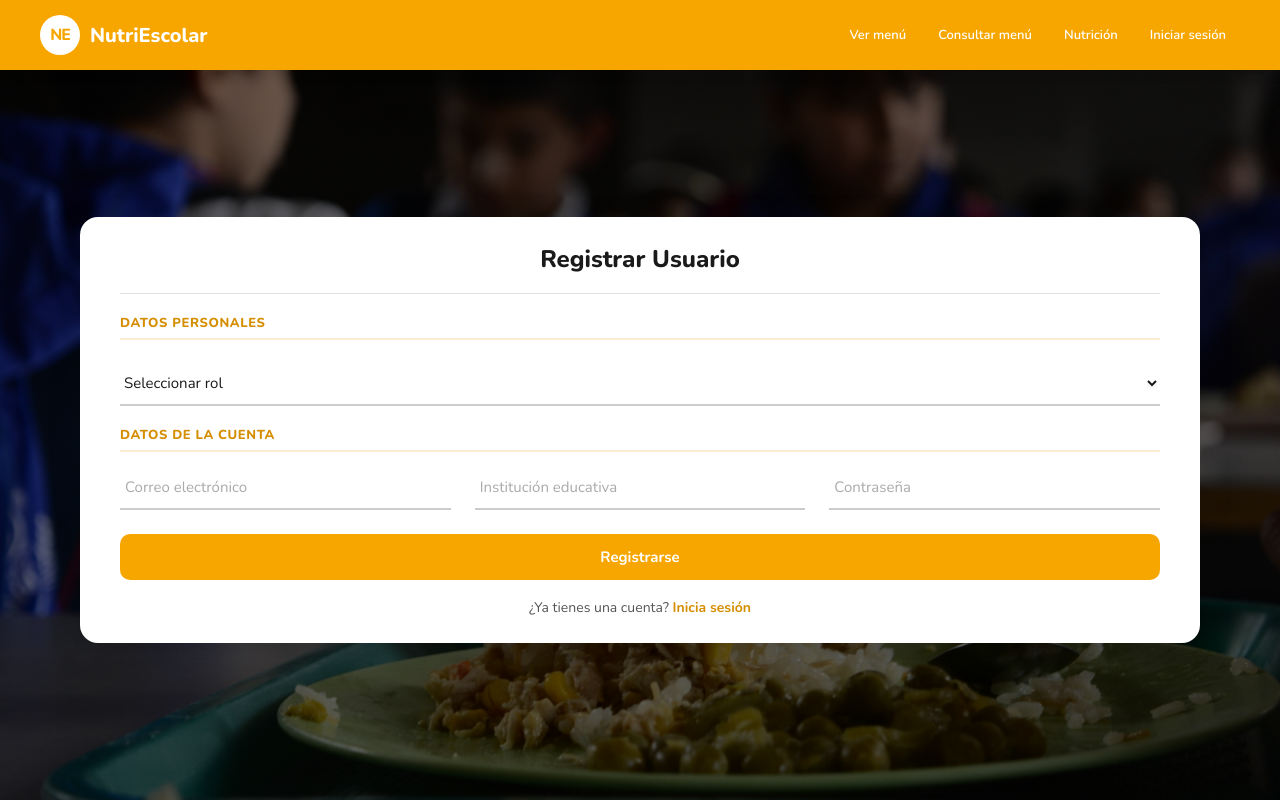
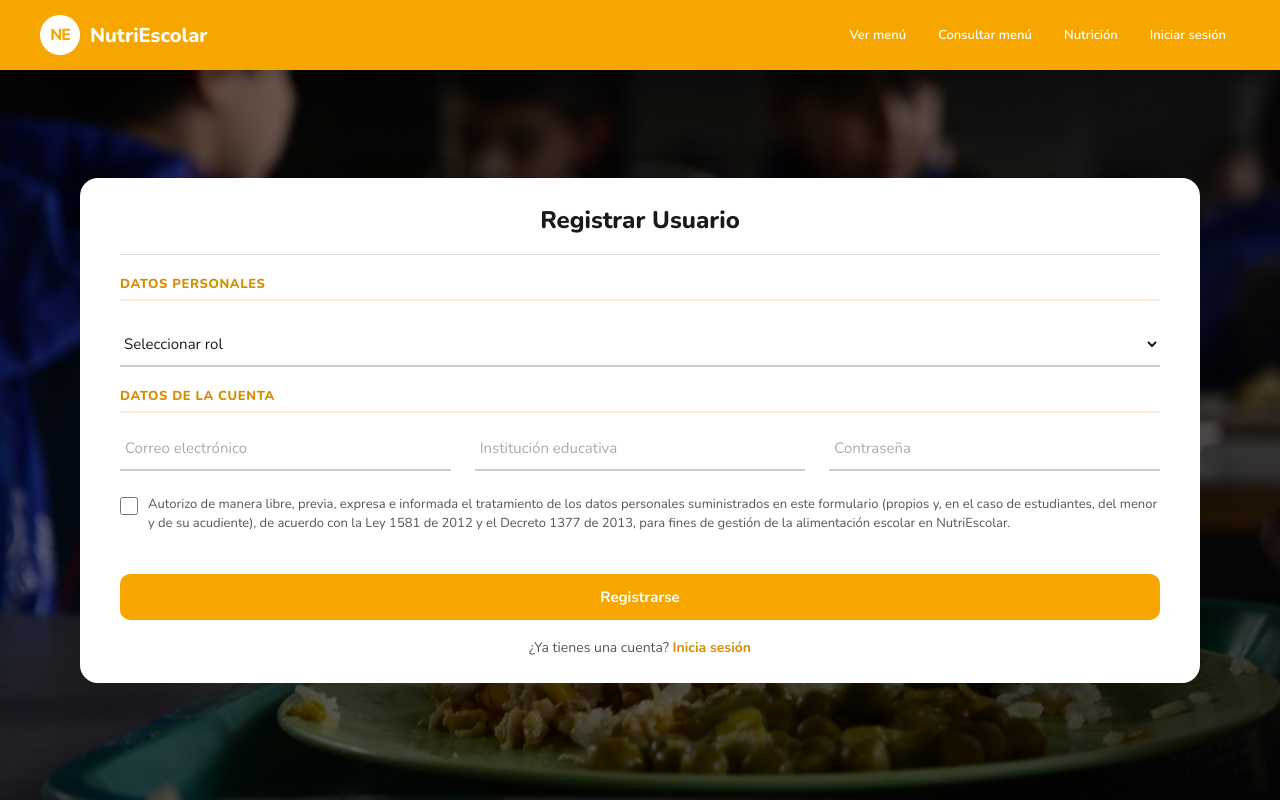
Before and after one commit to Cmpunk527/ProyectoProductivo_Nutriescolar, a PHP site: page /registro.php in a window 1280 px wide. Run offline with PHP 8.4, Linux system fonts and the light colour scheme; data comes from the database, SQL or seed files in the repository.

Commit message:
Se agrega el código fuente del sistema NutriEscolar

```diff
--- a/app/registro.php
+++ b/app/registro.php
@@ -30,6 +30,9 @@ if ($_SERVER['REQUEST_METHOD'] === 'POST') {
     }
     if (strlen($password) < 6) {
         $errores[] = 'La contraseña debe tener al menos 6 caracteres.';
+    }
+    if (empty($_POST['autorizacion_datos'])) {
+        $errores[] = 'Debes autorizar el tratamiento de tus datos personales para poder registrarte.';
     }
 
     $nombreCompletoUsuario = '';
@@ -219,6 +222,17 @@ if ($_SERVER['REQUEST_METHOD'] === 'POST') {
 .alerta{border-radius:8px;padding:12px 16px;font-size:13px;margin-bottom:18px;}
 .alerta-error{background:#fff3f3;border-left:4px solid #e53935;color:#b71c1c;}
 .alerta-exito{background:#f0fff4;border-left:4px solid #2e7d32;color:#1b5e20;}
+.autorizacion-datos{
+  display:flex;align-items:flex-start;gap:10px;
+  margin-top:18px;font-size:13px;line-height:1.5;
+  color:var(--texto-suave);cursor:pointer;
+}
+.autorizacion-datos input{
+  width:18px;height:18px;margin-top:2px;
+  accent-color:var(--naranja);flex-shrink:0;cursor:pointer;
+}
+.autorizacion-datos.autorizacion-error{color:var(--rojo-error);}
+#mensajeAutorizacion{margin:4px 0 0 28px;min-height:0;}
 .subtitulo-seccion{
   font-size:13px;font-weight:700;color:var(--naranja-oscuro);
   text-transform:uppercase;letter-spacing:0.5px;
@@ -375,6 +389,18 @@ if ($_SERVER['REQUEST_METHOD'] === 'POST') {
         </div>
       </div>
 
+      <label class="autorizacion-datos" id="autorizacionDatos">
+        <input type="checkbox" name="autorizacion_datos" id="autorizacionDatosCheck" value="1" required
+               <?= !empty($_POST['autorizacion_datos']) ? 'checked' : '' ?>>
+        <span>
+          Autorizo de manera libre, previa, expresa e informada el tratamiento de los datos personales
+          suministrados en este formulario (propios y, en el caso de estudiantes, del menor y de su acudiente),
+          de acuerdo con la Ley 1581 de 2012 y el Decreto 1377 de 2013, para fines de gestión de la
+          alimentación escolar en NutriEscolar.
+        </span>
+      </label>
+      <small class="mensaje-error" id="mensajeAutorizacion"></small>
+
       <div class="acciones">
         <button type="submit" class="btn">Registrarse</button>
       </div>
@@ -412,6 +438,27 @@ function alternarCamposRol(){
   });
 }
 alternarCamposRol();
+
+// Autorización de tratamiento de datos personales (obligatoria para registrarse)
+(function(){
+  const form  = document.getElementById('formularioRegistro');
+  const check = document.getElementById('autorizacionDatosCheck');
+  const caja  = document.getElementById('autorizacionDatos');
+  const aviso = document.getElementById('mensajeAutorizacion');
+  if(!form || !check) return;
+
+  function limpiar(){ caja.classList.remove('autorizacion-error'); aviso.textContent=''; }
+
+  check.addEventListener('change', function(){ if(this.checked) limpiar(); });
+  form.addEventListener('submit', function(e){
+    if(!check.checked){
+      e.preventDefault();
+      caja.classList.add('autorizacion-error');
+      aviso.textContent = 'Debes autorizar el tratamiento de tus datos personales para continuar.';
+      check.focus();
+    }
+  });
+})();
 </script>
 </body>
 </html>
```
